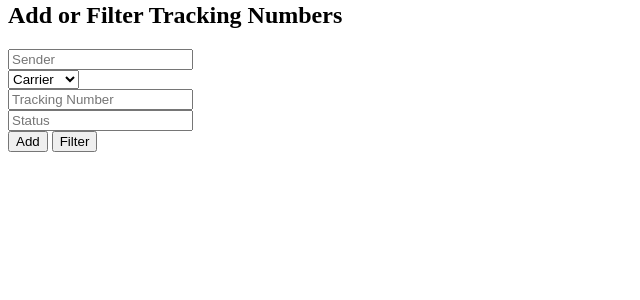
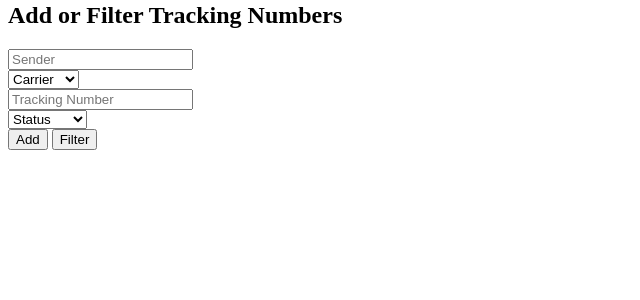
Before and after one commit to ohch00/PackageDeliveryTracker, a Flask app: template templates/main.html in a window 1280 px wide. Shown: the part 122-422 px from the top of the page, without its empty margins (0-640 px from the left). Run offline with Flask 2, Linux system fonts and the light colour scheme; the template is opened without the code that fills it, so the values that code supplies are empty; some libraries are stand-ins or nearby versions.

Commit message:
Changed Status input from text to select

```diff
--- a/templates/main.html
+++ b/templates/main.html
@@ -53,7 +53,12 @@
                     <input type="text" name="tracking_number" id="tracking_number" placeholder="Tracking Number">
                 </div>
                 <div class="col">
-                    <input type="text" name="status" id="status" placeholder="Status">
+                    <select name="status" id="status">
+                        <option value="None" selected hidden>Status</option>
+                        <option value="Pending ">Pending</option>
+                        <option value="In Transit">In Transit</option>
+                        <option value="Delivered">Delivered</option>
+                    </select>
                 </div>
             </div>
             <div>
```
